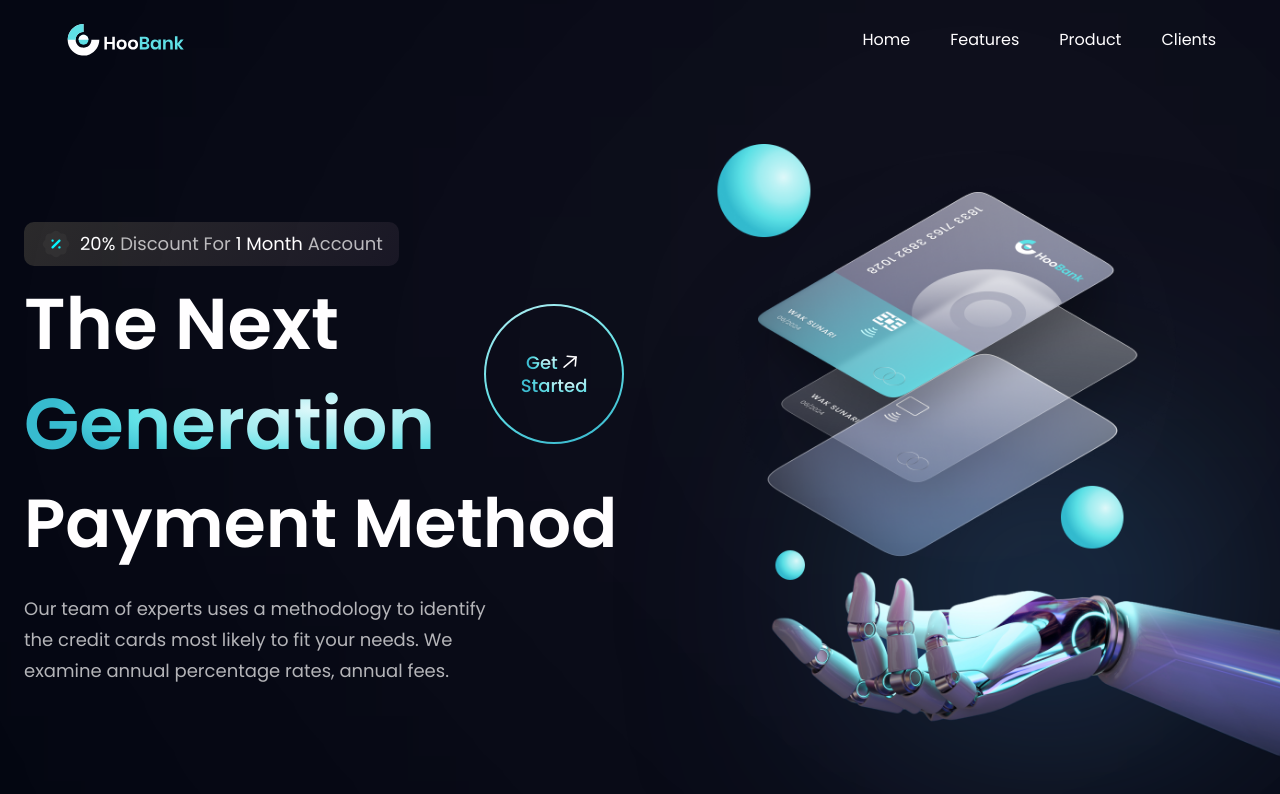
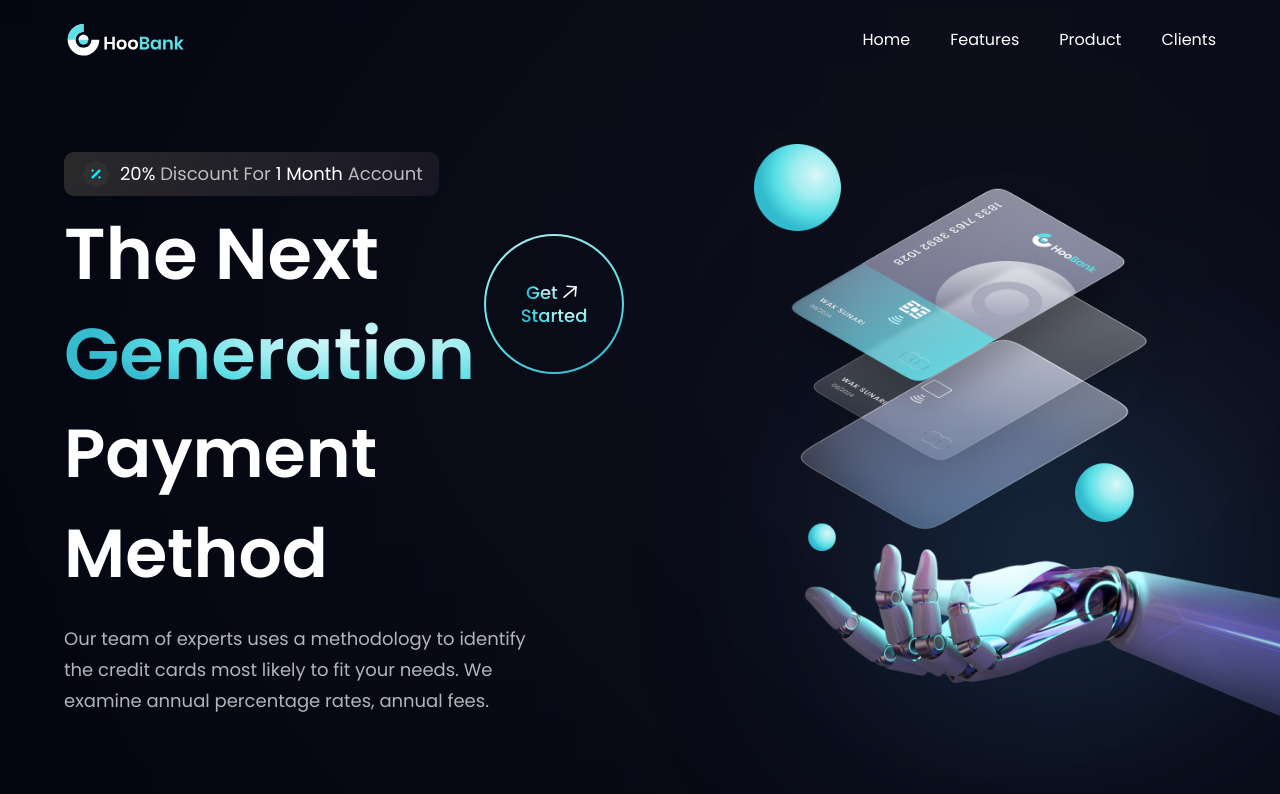
Before and after one commit to halynabondar/HooBank, a React (Vite) app: page / in a window 1280 px wide. Shown: the top 794 px of the page. Built offline with nearby package versions, Linux system fonts and the light colour scheme.

Commit message:
Fix styles

```diff
--- a/src/components/Hero.jsx
+++ b/src/components/Hero.jsx
@@ -4,7 +4,7 @@ import GetStarted from "./GetStarted.jsx";
 
 const Hero = () => (
     <section id="home" className={`flex md:flex-row flex-col ${styles.paddingY}`}>
-        <div className={`flex-1 ${styles.flexStart} flex-col xl:px-16 px-6`}>
+        <div className={`flex-1 ${styles.flexStart} flex-col xl:px-0 sm:px-16 px-6`}>
             <div className="flex flex-row items-center py-[6px] px-4 bg-discount-gradient rounded-[10px] mb-2">
                 <img src={discount} alt="discount" className="w-[32px] h-[32px]"/>
                 <p className={`${styles.paragraph} ml-2`}>
```
